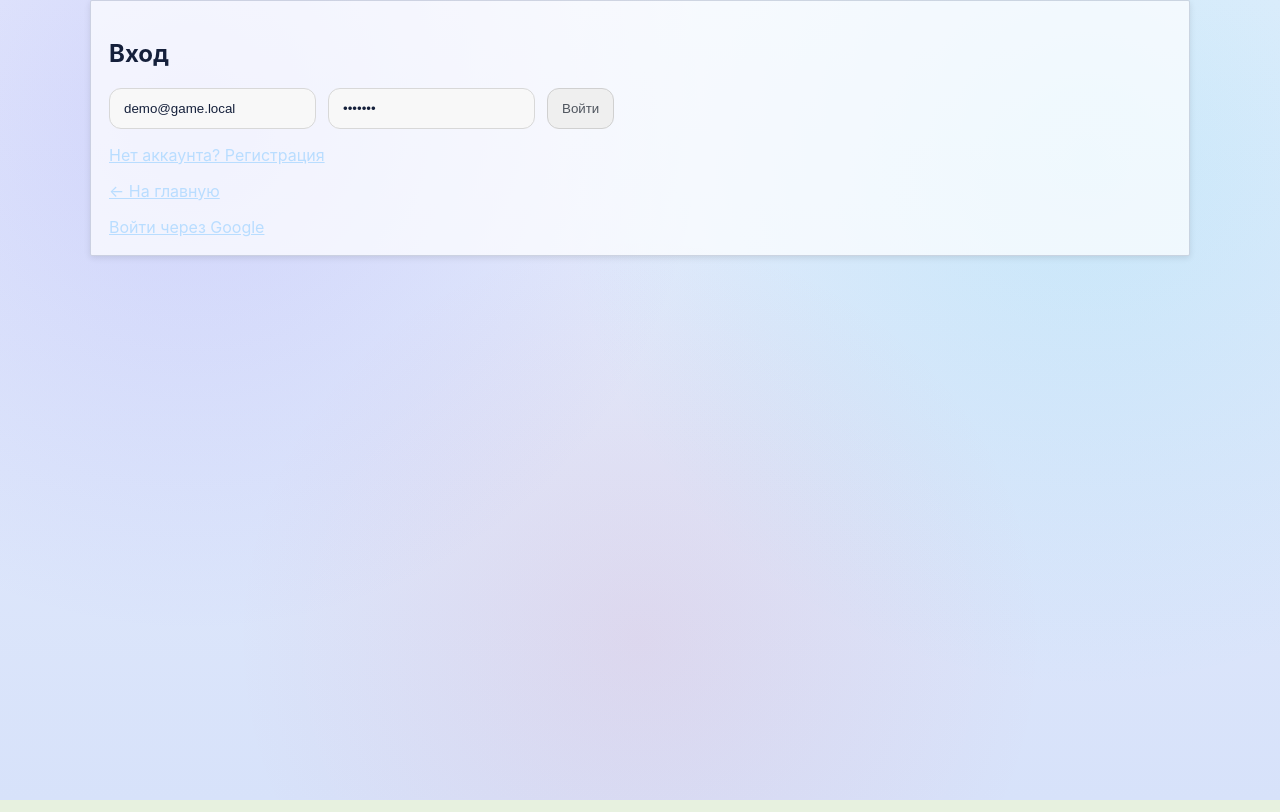
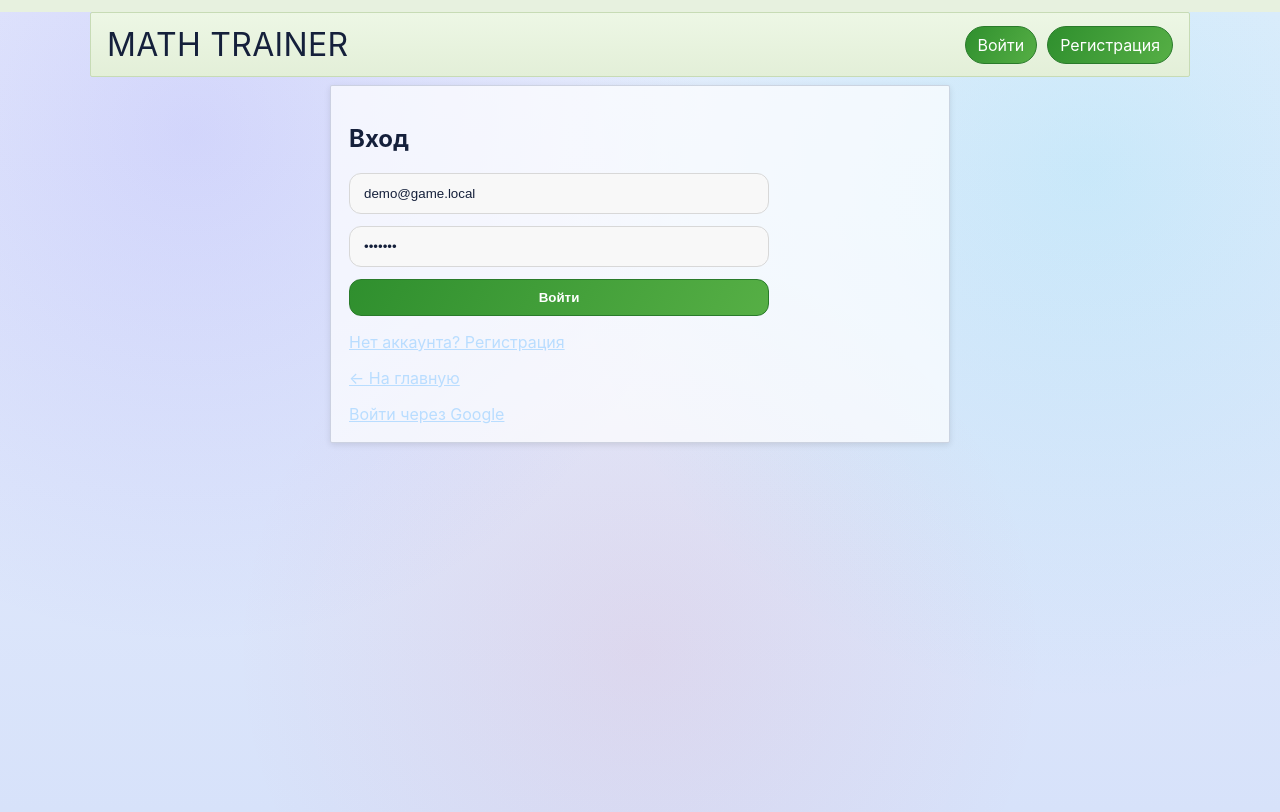
Before and after one commit to pornosirota-prog/math_game, a React (Vite) app in the folder frontend/: page /login in a window 1280 px wide. Built offline with nearby package versions, Linux system fonts and the light colour scheme.

Commit message:
Unify page styling and make buttons green

```diff
--- a/frontend/src/theme/styles.css
+++ b/frontend/src/theme/styles.css
@@ -50,7 +50,16 @@ a { color: #b9ddff; }
 .layout { padding: 24px; max-width: 1100px; margin: 0 auto; position: relative; z-index: 1; }
 
 .app-topbar {
-  display: none;
+  display: flex;
+  align-items: center;
+  justify-content: space-between;
+  gap: 12px;
+  margin-top: 12px;
+  margin-bottom: 8px;
+  padding: 12px 16px;
+  border: 1px solid #c7dbb5;
+  border-radius: 2px;
+  background: linear-gradient(180deg, #edf7e5 0%, #e3efd8 100%);
 }
 
 .brand-title {
@@ -69,8 +78,9 @@ a { color: #b9ddff; }
   text-decoration: none;
   padding: 8px 12px;
   border-radius: 999px;
-  border: 1px solid var(--card-border);
-  background: rgba(255, 255, 255, 0.04);
+  border: 1px solid #2a7b2b;
+  color: #fff;
+  background: linear-gradient(120deg, #2f8f2e, #56af45);
 }
 
 .card {
@@ -85,15 +95,19 @@ a { color: #b9ddff; }
 .row { display: flex; gap: 12px; flex-wrap: wrap; }
 
 button {
-  border: 1px solid #d0d0d0;
+  border: 1px solid #2a7b2b;
   border-radius: 12px;
   padding: 10px 14px;
-  font-weight: 500;
-  color: #4f555e;
-  background: #efefef;
+  font-weight: 600;
+  color: #fff;
+  background: linear-gradient(120deg, #2f8f2e, #56af45);
   box-shadow: none;
   cursor: pointer;
   transition: transform 0.18s ease, box-shadow 0.2s ease, filter 0.2s ease;
+}
+button:disabled {
+  opacity: 0.55;
+  cursor: not-allowed;
 }
 
 button:hover { transform: translateY(-1px); filter: brightness(1.05); }
@@ -113,10 +127,10 @@ input:focus {
   box-shadow: 0 0 0 3px rgba(34, 211, 238, 0.15), 0 0 24px rgba(34, 211, 238, 0.26);
 }
 
-.math-layout .mode-row button { background: rgba(255, 255, 255, 0.08); box-shadow: none; border: 1px solid transparent; }
+.math-layout .mode-row button { background: linear-gradient(120deg, #2f8f2e, #56af45); box-shadow: none; border: 1px solid #2a7b2b; }
 .math-layout .mode-row button.active-mode {
-  background: linear-gradient(125deg, #6d5ef9, #22d3ee);
-  border-color: rgba(255, 255, 255, 0.2);
+  background: linear-gradient(120deg, #1f7321, #2f8f2e);
+  border-color: #195c1c;
 }
 
 .hero-panel {
@@ -162,10 +176,10 @@ input:focus {
 
 .difficulty-controls { margin-top: 14px; display: grid; gap: 8px; }
 .difficulty-controls span { color: #c8d4ec; font-size: 0.95rem; }
-.difficulty-controls button { background: rgba(255, 255, 255, 0.08); box-shadow: none; border: 1px solid rgba(255, 255, 255, 0.16); }
+.difficulty-controls button { background: linear-gradient(120deg, #2f8f2e, #56af45); box-shadow: none; border: 1px solid #2a7b2b; }
 .difficulty-controls .active-preset {
-  background: linear-gradient(125deg, rgba(245, 158, 11, 0.95), rgba(249, 115, 22, 0.95));
-  color: #1b1205;
+  background: linear-gradient(120deg, #1f7321, #2f8f2e);
+  color: #fff;
 }
 
 .hud-grid { display: grid; grid-template-columns: repeat(auto-fit, minmax(145px, 1fr)); gap: 8px; }
@@ -239,9 +253,10 @@ input:focus {
   text-decoration: none;
   font-weight: 700;
   color: #fff;
-  background: linear-gradient(120deg, var(--primary), #7b6ffb);
+  border: 1px solid #2a7b2b;
+  background: linear-gradient(120deg, #2f8f2e, #56af45);
 }
-.cta-link.secondary { background: rgba(255, 255, 255, 0.08); border: 1px solid var(--card-border); }
+.cta-link.secondary { background: linear-gradient(120deg, #2f8f2e, #56af45); border: 1px solid #2a7b2b; color: #fff; }
 
 .app-shell {
   display: grid;
@@ -338,7 +353,17 @@ input:focus {
   background: rgba(10, 18, 38, 0.95);
 }
 .dropdown-menu a { text-decoration: none; }
-.dropdown-menu button { background: rgba(255, 255, 255, 0.08); box-shadow: none; }
+.dropdown-menu button { background: linear-gradient(120deg, #2f8f2e, #56af45); box-shadow: none; }
+
+.auth-card {
+  max-width: 620px;
+}
+
+.auth-card .row {
+  flex-direction: column;
+  align-items: stretch;
+  max-width: 420px;
+}
 
 .landing-hero h1 { margin: 8px 0; }
 .quick-grid {
```
